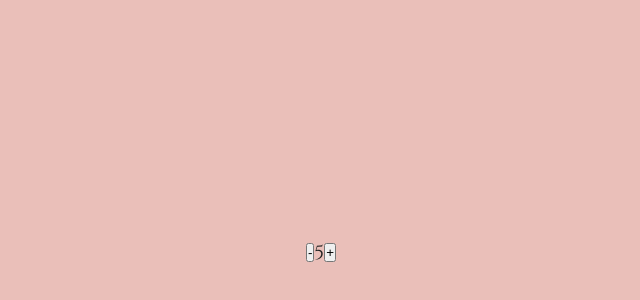
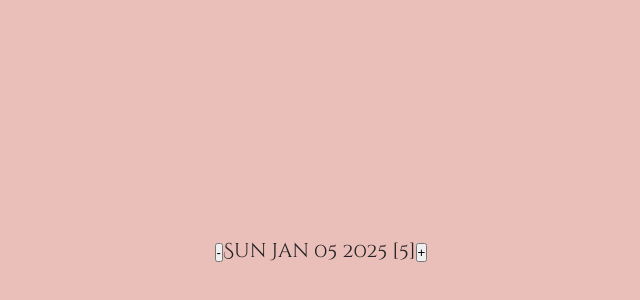
Before and after one commit to aldiker/14-classy-weather, a React (Create React App) app: page / in a window 1280 px wide. Shown: the part 150-450 px from the top of the page, without its empty margins (319-959 px from the left). Built offline with nearby package versions, Linux system fonts and the light colour scheme.

Commit message:
Added handleDecrement and handleIncrement

```diff
--- a/src/App.js
+++ b/src/App.js
@@ -5,14 +5,33 @@
         super(props)
 
         this.state = { count: 5 }
+        this.handleDecrement = this.handleDecrement.bind(this)
+        this.handleIncrement = this.handleIncrement.bind(this)
+    }
+
+    handleDecrement() {
+        this.setState((curState) => {
+            return { count: curState.count - 1 }
+        })
+    }
+
+    handleIncrement() {
+        this.setState((curState) => {
+            return { count: curState.count + 1 }
+        })
     }
 
     render() {
+        const date = new Date('december 31 2024')
+        date.setDate(date.getDate() + this.state.count)
+
         return (
             <div>
-                <button>-</button>
-                <span>{this.state.count}</span>
-                <button>+</button>
+                <button onClick={this.handleDecrement}>-</button>
+                <span>
+                    {date.toDateString()} [{this.state.count}]
+                </span>
+                <button onClick={this.handleIncrement}>+</button>
             </div>
         )
     }
```
